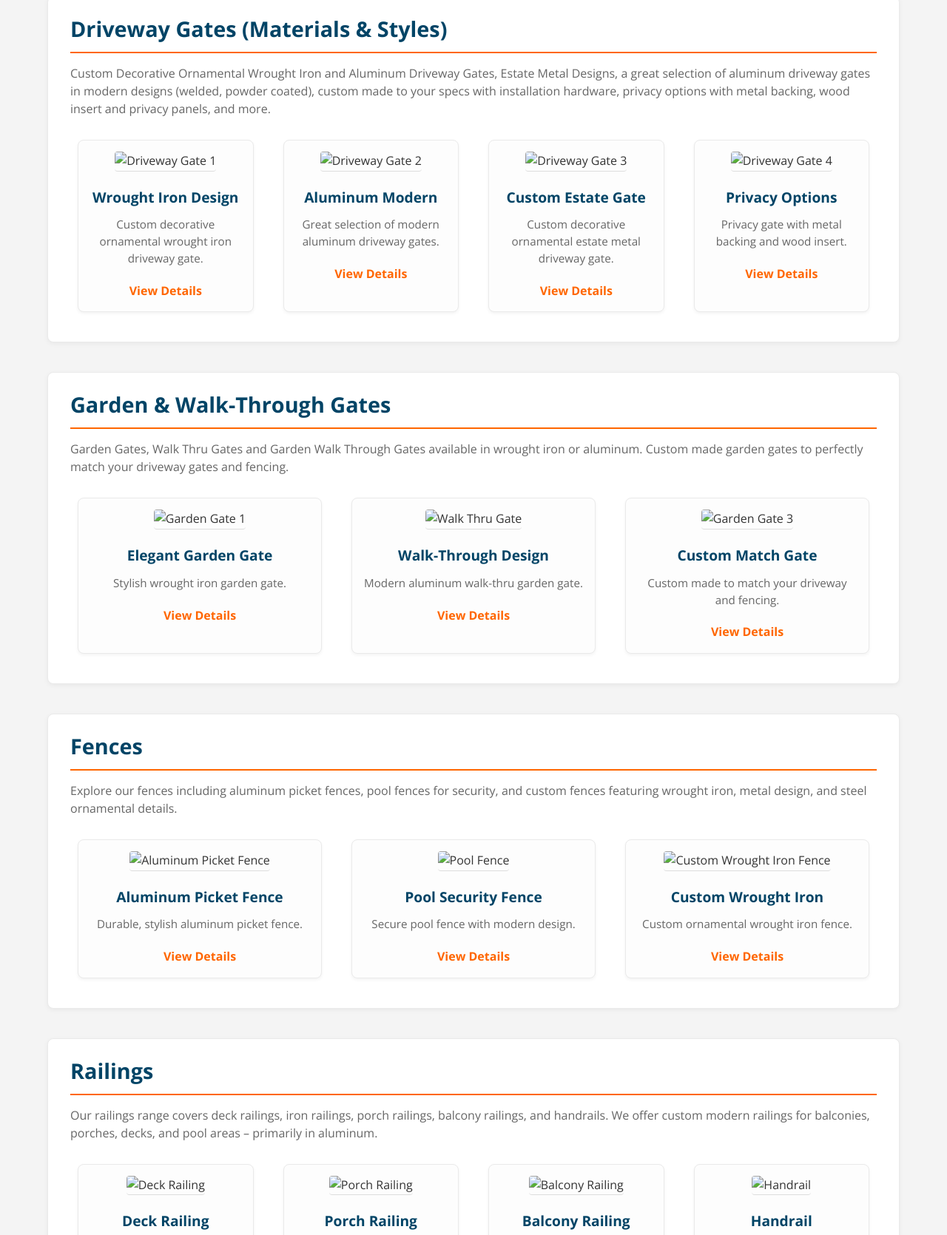
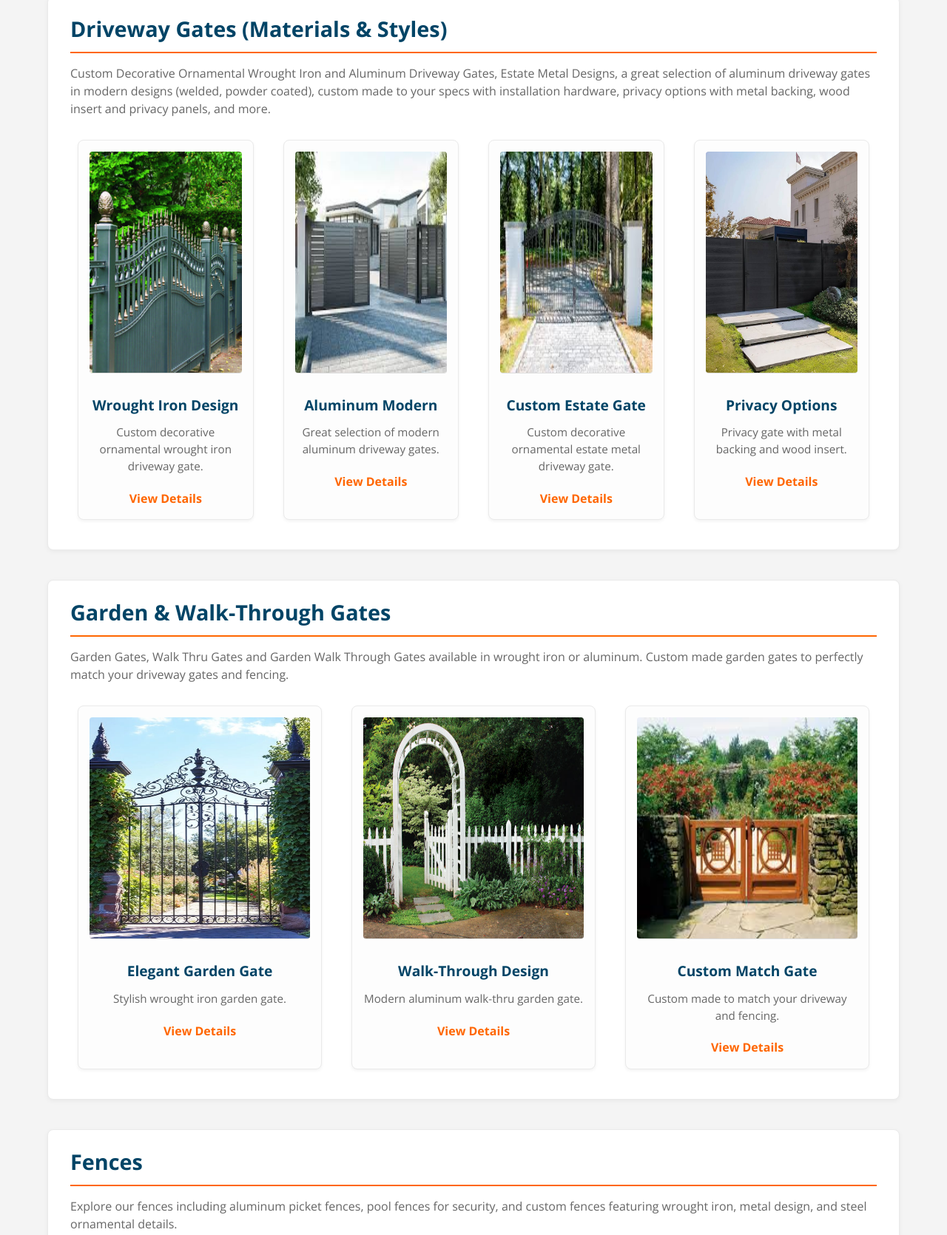
Before and after one commit to azhKING69/Team-Barcelona, a plain HTML site: page products.html in a window 1280 px wide. Shown: the part 233-1903 px from the top of the page at 74% size. Drawn offline with nearby package versions, Linux system fonts and the light colour scheme; the site is published under a folder, as on GitHub Pages, so addresses that start at the root find nothing.

Commit message:
Image loading bugs

```diff
--- a/products.html
+++ b/products.html
@@ -4,7 +4,7 @@
   <meta charset="UTF-8" />
   <meta name="viewport" content="width=device-width, initial-scale=1.0" />
   <title>Our Products | Gates & Fences</title>
-  <link rel="shortcut icon" href="logo.png" type="image/x-icon">
+  <link rel="shortcut icon" href="logo.png" type="image/x-icon" />
   <link rel="stylesheet" href="style.css" />
   <script src="script.js" defer></script>
 </head>
@@ -31,39 +31,39 @@
   <!-- Products Section -->
   <section class="section">
     <div class="container">
-      <h2>Our Products & Solutions</h2>
+      <h2>Our Products &amp; Solutions</h2>
 
       <!-- Category: Driveway Gates (Materials & Styles) -->
       <div class="category-container">
-        <h3>Driveway Gates (Materials & Styles)</h3>
+        <h3>Driveway Gates (Materials &amp; Styles)</h3>
         <p>
           Custom Decorative Ornamental Wrought Iron and Aluminum Driveway Gates, Estate Metal Designs, a great selection of aluminum driveway gates in modern designs (welded, powder coated), custom made to your specs with installation hardware, privacy options with metal backing, wood insert and privacy panels, and more.
         </p>
         <div class="product-grid">
           <!-- Product Card 1 -->
           <div class="product-card">
-            <img src="/images/wrought-iron.jpg" alt="Driveway Gate 1" />
+            <img src="images/wrought-iron.jpg" alt="Driveway Gate 1" />
             <h4>Wrought Iron Design</h4>
             <p>Custom decorative ornamental wrought iron driveway gate.</p>
             <a href="product-detail.html">View Details</a>
           </div>
           <!-- Product Card 2 -->
           <div class="product-card">
-            <img src="/images/aluminium.jpg" alt="Driveway Gate 2" />
+            <img src="images/aluminium.jpg" alt="Driveway Gate 2" />
             <h4>Aluminum Modern</h4>
             <p>Great selection of modern aluminum driveway gates.</p>
             <a href="product-detail.html">View Details</a>
           </div>
           <!-- Product Card 3 -->
           <div class="product-card">
-            <img src="/images/custom-estate.jpg" alt="Driveway Gate 3" />
+            <img src="images/custom-estate.jpg" alt="Driveway Gate 3" />
             <h4>Custom Estate Gate</h4>
             <p>Custom decorative ornamental estate metal driveway gate.</p>
             <a href="product-detail.html">View Details</a>
           </div>
           <!-- Optional Fourth Product Card -->
           <div class="product-card">
-            <img src="/images/privacy.jpg" alt="Driveway Gate 4" />
+            <img src="images/privacy.jpg" alt="Driveway Gate 4" />
             <h4>Privacy Options</h4>
             <p>Privacy gate with metal backing and wood insert.</p>
             <a href="product-detail.html">View Details</a>
@@ -73,28 +73,28 @@
 
       <!-- Category: Garden & Walk-Through Gates -->
       <div class="category-container">
-        <h3>Garden & Walk-Through Gates</h3>
+        <h3>Garden &amp; Walk-Through Gates</h3>
         <p>
           Garden Gates, Walk Thru Gates and Garden Walk Through Gates available in wrought iron or aluminum. Custom made garden gates to perfectly match your driveway gates and fencing.
         </p>
         <div class="product-grid">
           <!-- Product Card 1 -->
           <div class="product-card">
-            <img src="/images/garden.jpg" alt="Garden Gate 1" />
+            <img src="images/garden.jpg" alt="Garden Gate 1" />
             <h4>Elegant Garden Gate</h4>
             <p>Stylish wrought iron garden gate.</p>
             <a href="product-detail.html">View Details</a>
           </div>
           <!-- Product Card 2 -->
           <div class="product-card">
-            <img src="/images/walk-through.jpg" alt="Walk Thru Gate" />
+            <img src="images/walk-through.jpg" alt="Walk Thru Gate" />
             <h4>Walk-Through Design</h4>
             <p>Modern aluminum walk-thru garden gate.</p>
             <a href="product-detail.html">View Details</a>
           </div>
           <!-- Product Card 3 -->
           <div class="product-card">
-            <img src="/images/custom-garden.jpg" alt="Garden Gate 3" />
+            <img src="images/custom-garden.jpg" alt="Garden Gate 3" />
             <h4>Custom Match Gate</h4>
             <p>Custom made to match your driveway and fencing.</p>
             <a href="product-detail.html">View Details</a>
@@ -111,21 +111,21 @@
         <div class="product-grid">
           <!-- Product Card 1 -->
           <div class="product-card">
-            <img src="/images/al-fence.jpg" alt="Aluminum Picket Fence" />
+            <img src="images/al-fence.jpg" alt="Aluminum Picket Fence" />
             <h4>Aluminum Picket Fence</h4>
             <p>Durable, stylish aluminum picket fence.</p>
             <a href="product-detail.html">View Details</a>
           </div>
           <!-- Product Card 2 -->
           <div class="product-card">
-            <img src="/images/pool-fence.jpg" alt="Pool Fence" />
+            <img src="images/pool-fence.jpg" alt="Pool Fence" />
             <h4>Pool Security Fence</h4>
             <p>Secure pool fence with modern design.</p>
             <a href="product-detail.html">View Details</a>
           </div>
           <!-- Product Card 3 -->
           <div class="product-card">
-            <img src="/images/wr-iron-fence.jpg" alt="Custom Wrought Iron Fence" />
+            <img src="images/wr-iron-fence.jpg" alt="Custom Wrought Iron Fence" />
             <h4>Custom Wrought Iron</h4>
             <p>Custom ornamental wrought iron fence.</p>
             <a href="product-detail.html">View Details</a>
@@ -142,28 +142,28 @@
         <div class="product-grid">
           <!-- Product Card 1 -->
           <div class="product-card">
-            <img src="/images/deck-railing.jpg" alt="Deck Railing" />
+            <img src="images/deck-railing.jpg" alt="Deck Railing" />
             <h4>Deck Railing</h4>
             <p>Custom aluminum deck railing.</p>
             <a href="product-detail.html">View Details</a>
           </div>
           <!-- Product Card 2 -->
           <div class="product-card">
-            <img src="/images/porch-railing.jpg" alt="Porch Railing" />
+            <img src="images/porch-railing.jpg" alt="Porch Railing" />
             <h4>Porch Railing</h4>
             <p>Elegant modern porch railing design.</p>
             <a href="product-detail.html">View Details</a>
           </div>
           <!-- Product Card 3 -->
           <div class="product-card">
-            <img src="/images/balcony-railing.jpg" alt="Balcony Railing" />
+            <img src="images/balcony-railing.jpg" alt="Balcony Railing" />
             <h4>Balcony Railing</h4>
             <p>Stylish balcony railing for safety and look.</p>
             <a href="product-detail.html">View Details</a>
           </div>
           <!-- Optional Fourth Product Card -->
           <div class="product-card">
-            <img src="/images/handrail.jpg" alt="Handrail" />
+            <img src="images/handrail.jpg" alt="Handrail" />
             <h4>Handrail</h4>
             <p>Custom handrail available in aluminum.</p>
             <a href="product-detail.html">View Details</a>
@@ -177,7 +177,7 @@
   <!-- Footer -->
   <footer>
     <div class="container">
-      <p>&copy; 2025 L. A. Ornamental & Rack Corp. All Rights Reserved.</p>
+      <p>&copy; 2025 L. A. Ornamental &amp; Rack Corp. All Rights Reserved.</p>
       <p>
         <a href="index.html">Home</a> |
         <a href="products.html">Products</a> |
```
Also changed, not shown: product-detail.html (+5 -5 lines).
